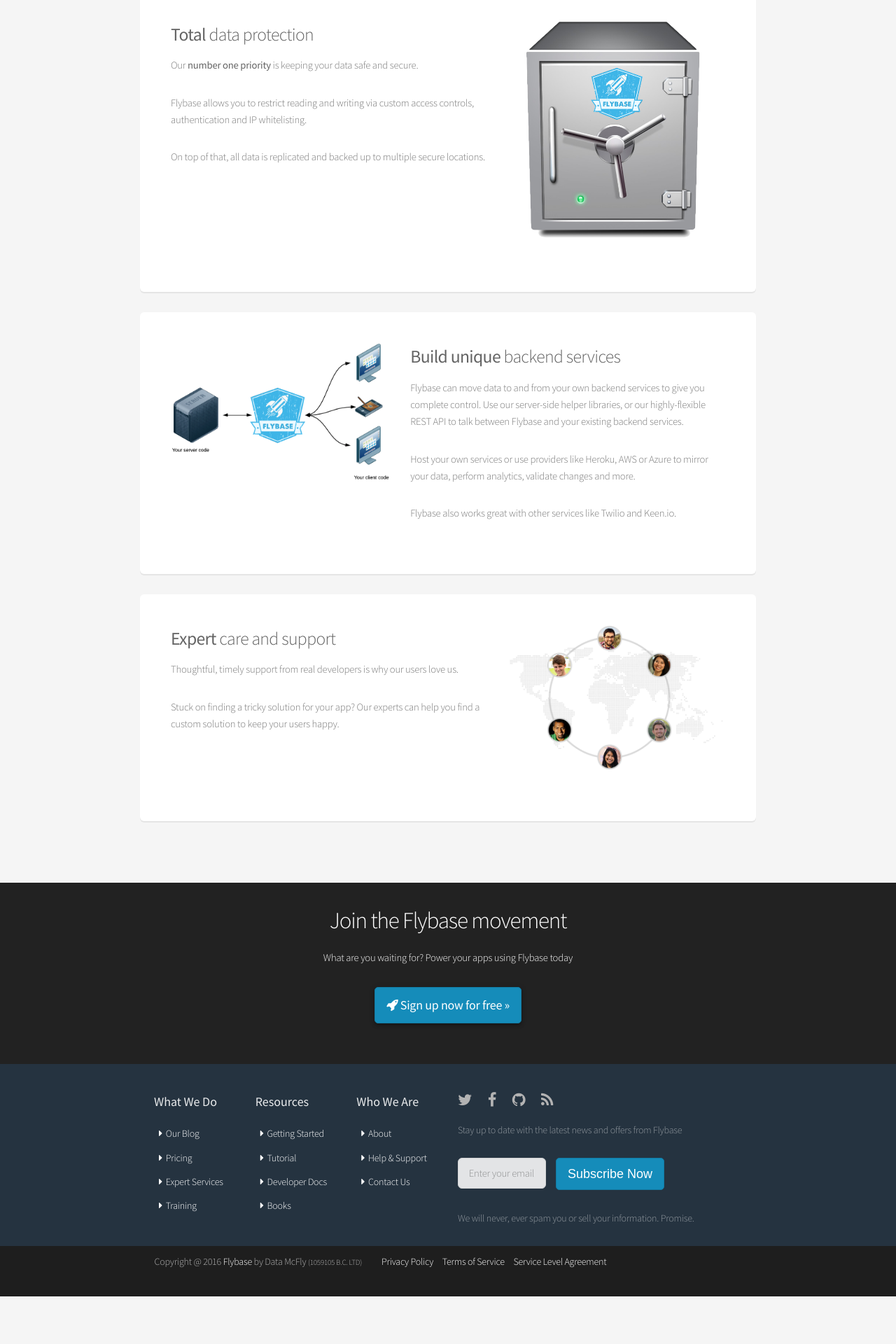
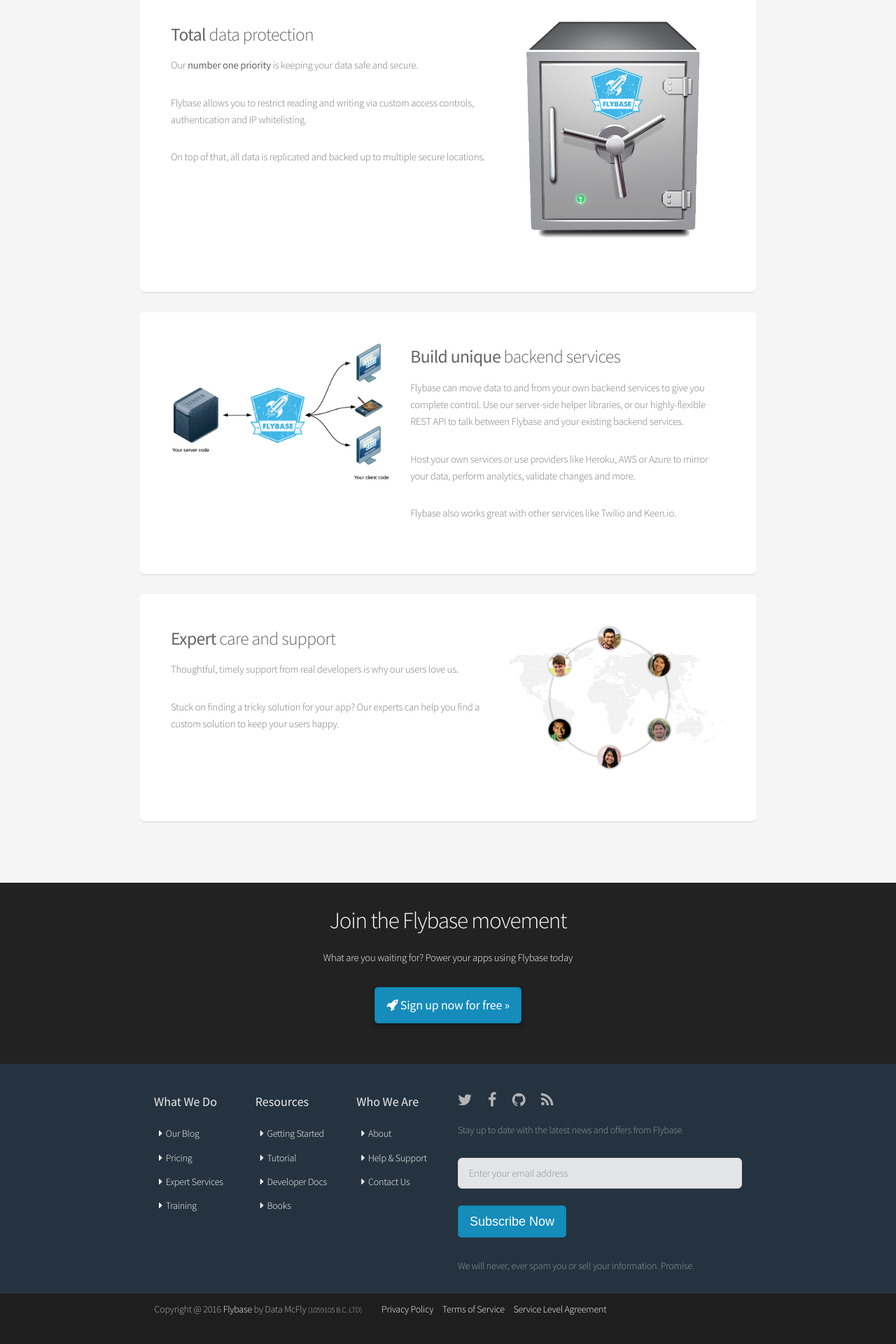
Before and after one commit to flybaseio/flybase-home, a Jekyll site: the page built from index.html, in a window 1280 px wide. Shown: the part 3341-5261 px from the top of the page at 70% size. Built offline with Jekyll 4.4.1, drawn with Linux system fonts in a browser that asks for light colours; nearby versions of some CDN libraries; before the commit the page ends 5193 px from its top, so only the background shows below that.

Commit message:
Update footer.html

```diff
--- a/_includes/footer.html
+++ b/_includes/footer.html
@@ -52,15 +52,9 @@
 				    <div class="form-container">
 		                            <p class="intro">Stay up to date with the latest news and offers from Flybase</p>
 		                            <form class="signup-form navbar-form" action="//flybase.us9.list-manage.com/subscribe/post?u=3b954fafb0dae072610469e35&amp;id=a35eea690c" method="post" id="mc-embedded-subscribe-form" name="mc-embedded-subscribe-form" target="_blank" novalidate>
-		                            <div class="row uniform 50%">
-		                                 <div class="4u 4u(mobilep)">
-		                                      <input type="text" class="form-control" name="EMAIL" placeholder="Enter your email address">
-	     	                                 </div>
-		                                 <div class="4u 4u(mobilep)">
-		                                      <button type="submit" class="btn btn-primary btn-lg" name="subscribe" id="mc-embedded-subscribe">Subscribe Now</button>
-		                                      <div style="position: absolute; left: -5000px;"><input type="text" name="b_3b954fafb0dae072610469e35_a35eea690c" tabindex="-1" value=""></div>
-		                                 </div>
-		                            </div>
+	                                      <input type="text" class="form-control" name="EMAIL" placeholder="Enter your email address"><br />
+					      <button type="submit" class="btn btn-primary btn-lg" name="subscribe" id="mc-embedded-subscribe">Subscribe Now</button>
+					      <div style="position: absolute; left: -5000px;"><input type="text" name="b_3b954fafb0dae072610469e35_a35eea690c" tabindex="-1" value=""></div>
 		                            </form>
 		                            <p><small>We will never, ever spam you or sell your information. Promise.</small></p>
 						<!--End mc_embed_signup-->
```
